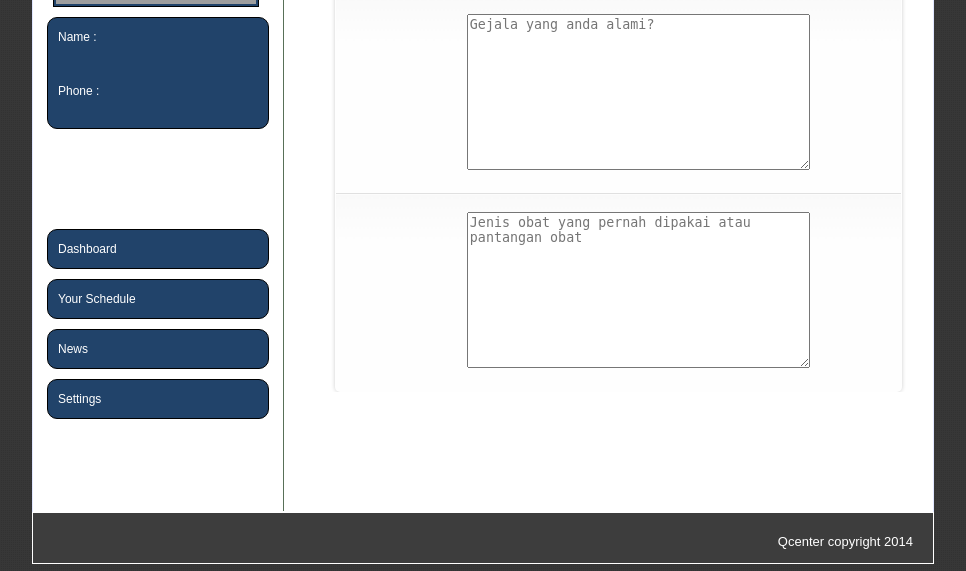
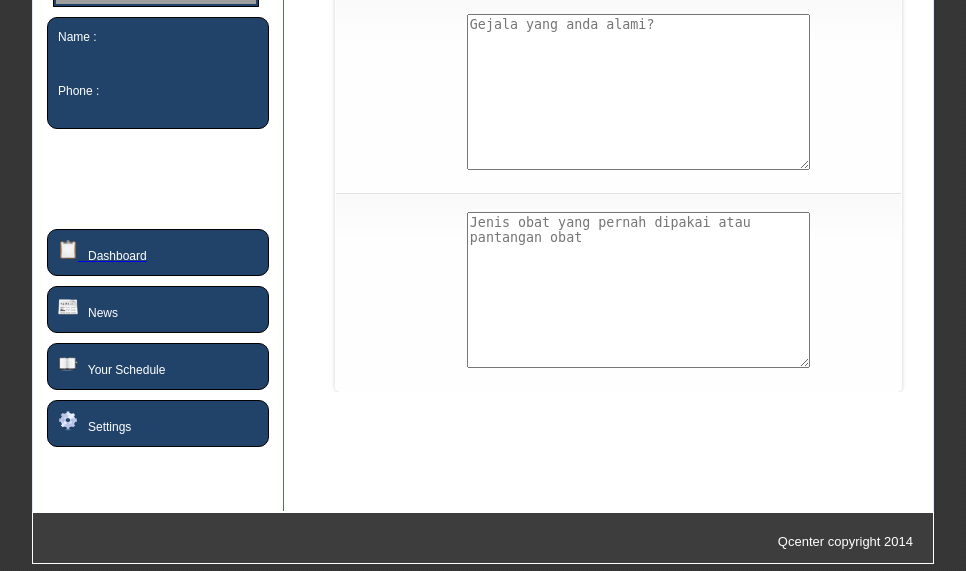
Before and after one commit to kiratakada/qcenter, a Django app: page /qcenter/form/ in a window 1280 px wide. Shown: the part 334-905 px from the top of the page, without its empty margins (157-1123 px from the left). Run offline with Django 3.2, Linux system fonts and the light colour scheme; parts of the project's set-up code (start-up, migrations or seed data) failed here and were passed over; grey boxes are pictures that could not be loaded.

Commit message:
adding icon for dashboard

```diff
--- a/templates/base/sidebar_doctor.html
+++ b/templates/base/sidebar_doctor.html
@@ -12,17 +12,25 @@
 
 
     <div class="hos_small_position">
+        <a href="{% url 'dashboard' %}">
+            <div class="small_ballon">
+                <img src="/qcenter/static/icons/dashboard.ico" width=20px; height=20px;> &nbsp;
+                Dashboard
+            </div>
+        </a>
+
         <div class="small_ballon">
-            Dashboard
+            <img src="/qcenter/static/icons/news.ico" width=20px; height=20px;> &nbsp;
+            News
         </div>
         <div class="small_ballon">
+            <img src="/qcenter/static/icons/schedule.ico" width=20px; height=20px;> &nbsp;
             Your Schedule
         </div>
         <div class="small_ballon">
-            News
-        </div>
-        <div class="small_ballon">
+            <img src="/qcenter/static/icons/engine.ico" width=20px; height=20px;> &nbsp;
             Settings
         </div>
+
     </div>
 </aside>
--- a/templates/qcenter/doctor_detail.html
+++ b/templates/qcenter/doctor_detail.html
@@ -9,7 +9,10 @@
 
                 <div style="float: right; padding: 30px;">
                     <a href="{% url 'doctor_form' %}">
-                        <button type="button" class="action">Isi Form Sakit </button>
+                        <button type="button" class="action">Fill Form</button>
+                    </a>
+                    <a href="{% url 'hospital' doctor.hospital.id %}">
+                        <button type="button" class="action">Doctor schedule </button>
                     </a>
                 </div>
 
```
Also changed, not shown: templates/base/sidebar.html (+9 -4 lines), templates/base/sidebar_hospital.html (+11 -4 lines), static/assets/arrow.png (added), static/assets/right.jpg (deleted), static/icons/dashboard.ico (added), static/icons/engine.ico (added), static/icons/news.ico (added), static/icons/schedule.ico (added).
